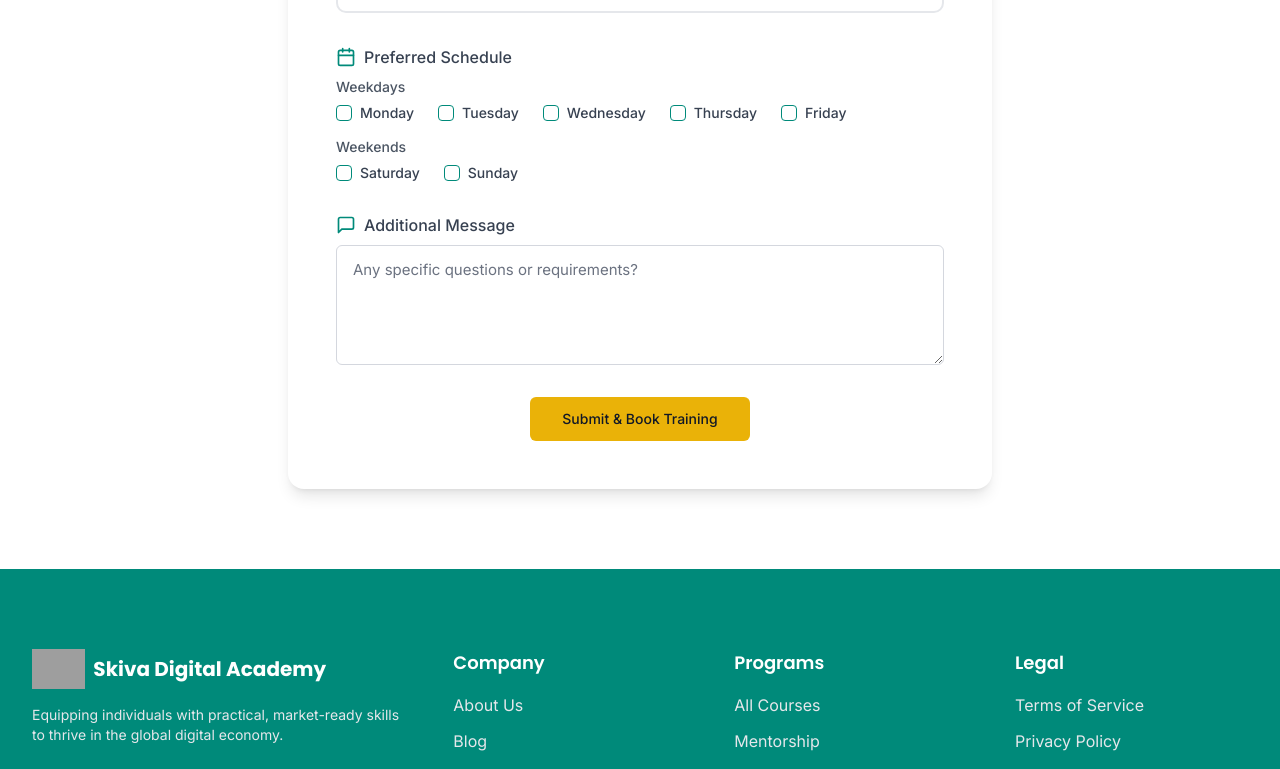
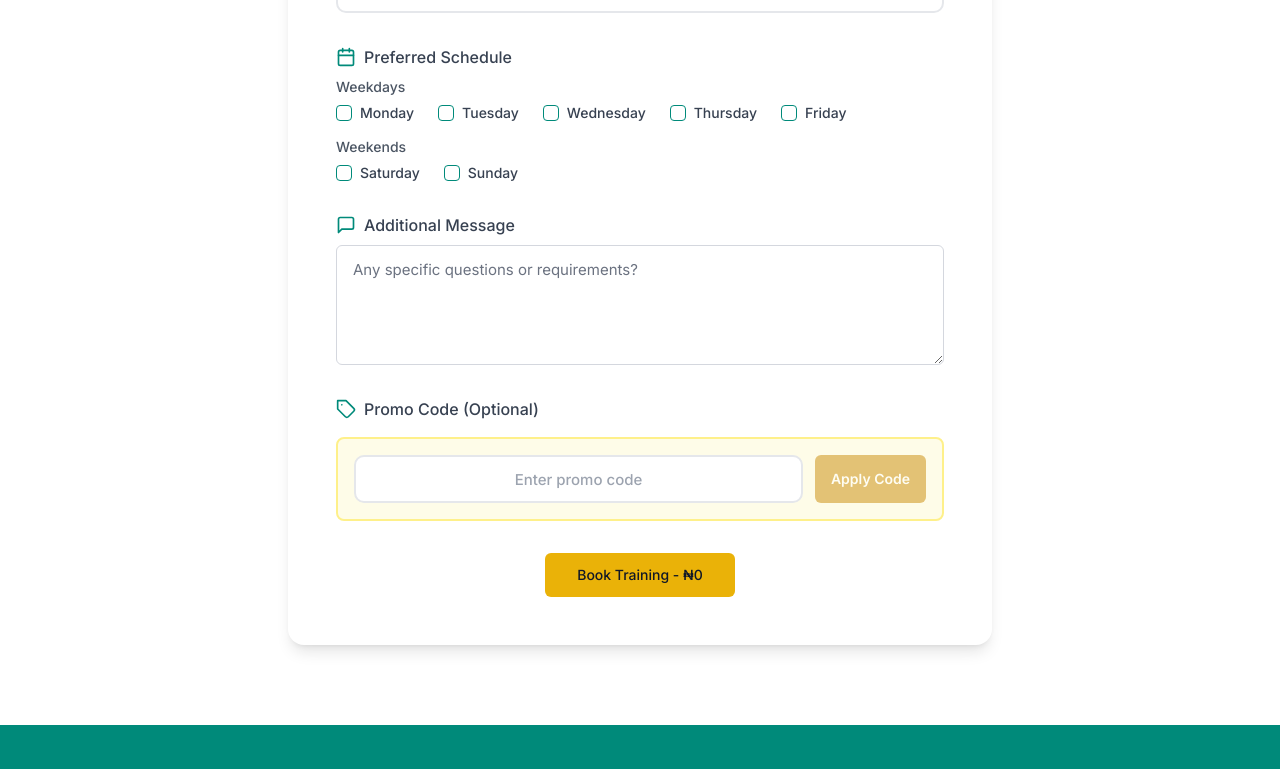
Before and after one commit to danielosaezue-wq/Skiva-Digital-Academy, a React (Vite) app: page /book-training in a window 1280 px wide. Shown: the part 1225-1994 px from the top of the page. Built offline with nearby package versions, Linux system fonts and the light colour scheme; grey boxes are pictures that could not be loaded.

Commit message:
update: recent changes

```diff
--- a/src/pages/BookTraining.jsx
+++ b/src/pages/BookTraining.jsx
@@ -1,7 +1,7 @@
 import React, { useState } from 'react';
 import { Helmet } from 'react-helmet';
 import { motion } from 'framer-motion';
-import { User, Mail, Book, Users, Calendar, MessageSquare, Phone, MapPin, BarChart, Clock } from 'lucide-react';
+import { User, Mail, Book, Users, Calendar, MessageSquare, Phone, MapPin, BarChart, Clock, Tag } from 'lucide-react';
 import { Button } from '@/components/ui/button';
 import { Input } from '@/components/ui/input';
 import { Textarea } from '@/components/ui/textarea';
@@ -42,8 +42,10 @@ const BookTraining = () => {
   const [isSubmitting, setIsSubmitting] = useState(false);
   const [formData, setFormData] = useState({
     fullName: '', email: '', phone: '', location: '', ageRange: '', skillLevel: '',
-    courseInterest: '', trainingMode: 'Online (Group)', preferredTime: '', preferredSchedule: [], message: ''
+    courseInterest: '', trainingMode: 'Online (Group)', preferredTime: '', preferredSchedule: [], message: '', promoCode: ''
   });
+
+  const [isPromoApplied, setIsPromoApplied] = useState(false);
 
   const weekdays = ['Monday', 'Tuesday', 'Wednesday', 'Thursday', 'Friday'];
   const weekends = ['Saturday', 'Sunday'];
@@ -75,7 +77,39 @@ const BookTraining = () => {
     return course.basePrice; // Default is 'Online (Group)'
   };
 
-  const calculatedPrice = getPriceForMode(formData.courseInterest, formData.trainingMode);
+  // Calculate original price for the selected course and mode
+  const originalPrice = getPriceForMode(formData.courseInterest, formData.trainingMode);
+
+  // Calculate discount and final price
+  const discount = isPromoApplied ? originalPrice * 0.3 : 0;
+  const calculatedPrice = originalPrice - discount;
+
+  const handlePromoCodeApply = () => {
+    if (formData.promoCode.trim() === 'sda_101125') {
+      setIsPromoApplied(true);
+      toast({
+        title: "🎉 Promo Code Applied!",
+        description: "30% discount has been applied to your training fee!",
+        className: 'bg-green-100 border-green-400 text-green-700'
+      });
+    } else if (formData.promoCode.trim()) {
+      toast({
+        variant: "destructive",
+        title: "Invalid Promo Code",
+        description: "The promo code you entered is not valid.",
+      });
+    }
+  };
+
+  const handlePromoCodeChange = (e) => {
+    const value = e.target.value;
+    setFormData(prev => ({ ...prev, promoCode: value }));
+
+    // Remove discount if promo code is cleared
+    if (!value.trim() && isPromoApplied) {
+      setIsPromoApplied(false);
+    }
+  };
 
   const handleSubmit = async (e) => {
     e.preventDefault();
@@ -103,6 +137,9 @@ const BookTraining = () => {
         age_range: formData.ageRange,
         skill_level: formData.skillLevel,
         course_price: `₦${calculatedPrice.toLocaleString()}`,
+        original_price: isPromoApplied ? `₦${originalPrice.toLocaleString()}` : `₦${originalPrice.toLocaleString()}`,
+        discount_applied: isPromoApplied ? '30%' : '0%',
+        promo_code_used: isPromoApplied ? formData.promoCode : 'None',
         additional_message: formData.message || 'No additional message',
         form_type: 'Book Training',
         submission_date: new Date().toLocaleString()
@@ -129,7 +166,8 @@ I would like to book a training:
 💻 *Training Mode:* ${formData.trainingMode}
 ⏰ *Preferred Time:* ${formData.preferredTime}
 📅 *Schedule:* ${formData.preferredSchedule.join(', ') || 'Not specified'}
-💰 *Price:* ₦${calculatedPrice.toLocaleString()}
+💰 *Price:* ₦${calculatedPrice.toLocaleString()}${isPromoApplied ? ` (Original: ₦${originalPrice.toLocaleString()}, 30% OFF!)` : ''}
+${isPromoApplied ? `🎟️ *Promo Code Used:* ${formData.promoCode}` : ''}
 💬 *Message:* ${formData.message || 'No additional message'}
 
 Please contact me with available dates and payment details.`;
@@ -144,7 +182,8 @@ Please contact me with available dates and payment details.`;
         className: 'bg-green-100 border-green-400 text-green-700'
       });
 
-      setFormData({ fullName: '', email: '', phone: '', location: '', ageRange: '', skillLevel: '', courseInterest: '', trainingMode: 'Online (Group)', preferredTime: '', preferredSchedule: [], message: '' });
+      setFormData({ fullName: '', email: '', phone: '', location: '', ageRange: '', skillLevel: '', courseInterest: '', trainingMode: 'Online (Group)', preferredTime: '', preferredSchedule: [], message: '', promoCode: '' });
+      setIsPromoApplied(false);
     } catch (error) {
       console.error('Error submitting form:', error);
       toast({ variant: "destructive", title: "Submission Error", description: "There was an error. Please try again or contact us directly.", duration: 6000 });
@@ -183,17 +222,41 @@ Please contact me with available dates and payment details.`;
                 <div className="space-y-4">
                   <label className="flex items-center space-x-2 text-gray-700 font-medium"><Users className="h-5 w-5 text-primary" /><span>Training Mode</span></label>
                   <div className="space-y-2">
-                    {['Online (Group)', 'Online (One-on-one)', 'Physical (One-on-one)'].map(mode => (
-                      <label key={mode} className="flex items-center justify-between p-3 border rounded-lg cursor-pointer has-[:checked]:bg-secondary has-[:checked]:border-primary">
-                        <div className="flex items-center space-x-3">
-                          <input type="radio" name="trainingMode" value={mode} checked={formData.trainingMode === mode} onChange={handleInputChange} className="form-radio text-primary focus:ring-primary" />
-                          <span className="text-gray-700 font-medium">{mode}</span>
-                        </div>
-                        <span className="text-primary font-semibold">
-                          {formData.courseInterest && `₦${getPriceForMode(formData.courseInterest, mode).toLocaleString()}`}
-                        </span>
-                      </label>
-                    ))}
+                    {['Online (Group)', 'Online (One-on-one)', 'Physical (One-on-one)'].map(mode => {
+                      const modeOriginalPrice = getPriceForMode(formData.courseInterest, mode);
+                      const modeDiscount = isPromoApplied ? modeOriginalPrice * 0.3 : 0;
+                      const modeFinalPrice = modeOriginalPrice - modeDiscount;
+
+                      return (
+                        <label key={mode} className="flex items-center justify-between p-3 border rounded-lg cursor-pointer has-[:checked]:bg-secondary has-[:checked]:border-primary">
+                          <div className="flex items-center space-x-3">
+                            <input
+                              type="radio"
+                              name="trainingMode"
+                              value={mode}
+                              checked={formData.trainingMode === mode}
+                              onChange={handleInputChange}
+                              className="form-radio text-primary focus:ring-primary"
+                            />
+                            <span className="text-gray-700 font-medium">{mode}</span>
+                          </div>
+                          <div className="text-right">
+                            {formData.courseInterest && (
+                              <>
+                                {isPromoApplied ? (
+                                  <>
+                                    <span className="text-green-600 font-semibold">₦{modeFinalPrice.toLocaleString()}</span>
+                                    <span className="block text-sm text-gray-500 line-through">₦{modeOriginalPrice.toLocaleString()}</span>
+                                  </>
+                                ) : (
+                                  <span className="text-primary font-semibold">₦{modeOriginalPrice.toLocaleString()}</span>
+                                )}
+                              </>
+                            )}
+                          </div>
+                        </label>
+                      );
+                    })}
                   </div>
                 </div>
                 <div><label className="flex items-center space-x-2 text-gray-700 font-medium mb-2"><Clock className="h-5 w-5 text-primary" /><span>Preferred Time</span></label><select id="preferredTime" name="preferredTime" value={formData.preferredTime} onChange={handleInputChange} required className="form-control"><option value="" disabled>Select a time</option><option value="Morning">Morning</option><option value="Afternoon">Afternoon</option><option value="Evening">Evening</option></select></div>
@@ -203,7 +266,66 @@ Please contact me with available dates and payment details.`;
                   <div className="mt-4"><p className="text-sm font-medium text-gray-600 mb-2">Weekends</p><div className="flex flex-wrap gap-x-6 gap-y-2">{weekends.map(day => (<div key={day} className="flex items-center space-x-2"><Checkbox id={`schedule-${day.toLowerCase()}`} checked={formData.preferredSchedule.includes(day)} onCheckedChange={() => handleCheckboxChange(day)} /><Label htmlFor={`schedule-${day.toLowerCase()}`}>{day}</Label></div>))}</div></div>
                 </div>
                 <div><label htmlFor="message" className="flex items-center space-x-2 text-gray-700 font-medium mb-2"><MessageSquare className="h-5 w-5 text-primary" /><span>Additional Message</span></label><Textarea id="message" name="message" value={formData.message} onChange={handleInputChange} placeholder="Any specific questions or requirements?" rows={4} className="long-message" /></div>
-                <div className="text-center"><Button type="submit" size="lg" disabled={isSubmitting} className="w-full md:w-auto bg-accent text-accent-foreground hover:bg-yellow-400 disabled:opacity-50 disabled:cursor-not-allowed">{isSubmitting ? 'Submitting...' : 'Submit & Book Training'}</Button></div>
+
+                {/* Promo Code Section */}
+                <div className="space-y-4">
+                  <div className="flex items-center space-x-2">
+                    <Tag className="h-5 w-5 text-primary" />
+                    <label htmlFor="promoCode" className="text-gray-700 font-medium">Promo Code (Optional)</label>
+                  </div>
+                  <div className={`p-4 rounded-lg border-2 ${isPromoApplied ? 'bg-green-50 border-green-200' : 'bg-yellow-50 border-yellow-200'}`}>
+                    <div className="flex flex-col sm:flex-row gap-3">
+                      <div className="flex-1">
+                        <Input
+                          id="promoCode"
+                          name="promoCode"
+                          type="text"
+                          value={formData.promoCode}
+                          onChange={handlePromoCodeChange}
+                          placeholder="Enter promo code"
+                          className={`h-12 text-center font-medium ${isPromoApplied ? 'border-green-300 bg-white' : 'border-yellow-300'}`}
+                        />
+                      </div>
+                      <Button
+                        type="button"
+                        onClick={handlePromoCodeApply}
+                        disabled={!formData.promoCode.trim() || isPromoApplied}
+                        className={`h-12 ${isPromoApplied ? 'bg-green-600 hover:bg-green-700' : 'bg-yellow-600 hover:bg-yellow-700'} text-white font-semibold`}
+                      >
+                        {isPromoApplied ? '✓ Applied' : 'Apply Code'}
+                      </Button>
+                    </div>
+                    {isPromoApplied && (
+                      <div className="mt-3 p-3 bg-green-100 rounded-lg">
+                        <div className="flex items-center justify-between">
+                          <span className="text-green-800 font-semibold">🎉 30% Discount Applied!</span>
+                          <span className="text-green-800 font-bold">
+                            You save: ₦{discount.toLocaleString()}
+                          </span>
+                        </div>
+                        <p className="text-green-700 text-sm mt-1">
+                          Your training fee has been reduced from ₦{originalPrice.toLocaleString()} to ₦{calculatedPrice.toLocaleString()}
+                        </p>
+                      </div>
+                    )}
+                    {!isPromoApplied && formData.promoCode && (
+                      <p className="text-sm text-gray-600 mt-2 text-center">
+                        Enter "sda_101125" to get 30% off your training!
+                      </p>
+                    )}
+                  </div>
+                </div>
+
+                <div className="text-center">
+                  <Button
+                    type="submit"
+                    size="lg"
+                    disabled={isSubmitting}
+                    className="w-full md:w-auto bg-accent text-accent-foreground hover:bg-yellow-400 disabled:opacity-50 disabled:cursor-not-allowed"
+                  >
+                    {isSubmitting ? 'Submitting...' : `Book Training - ₦${calculatedPrice.toLocaleString()}`}
+                  </Button>
+                </div>
               </form>
             </motion.div>
           </div>
```
